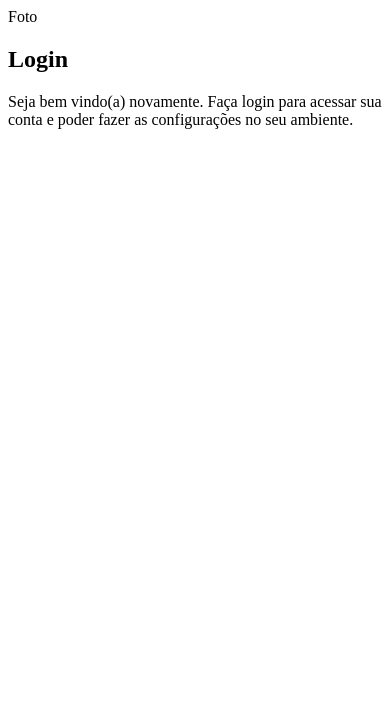
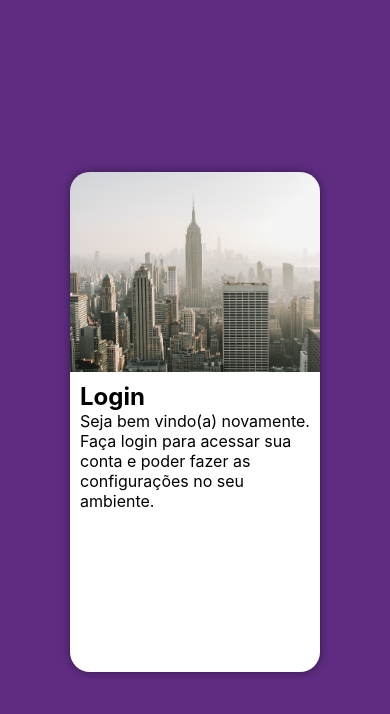
Before and after one commit to LeonardoFernandesJeronimo/Tela-de-Login-CursoEmVideo, a plain HTML site: page index.html in a window 390 px wide. Drawn offline with Linux system fonts and the light colour scheme.

Commit message:
mobile first

```diff
--- a/index.html
+++ b/index.html
@@ -10,9 +10,7 @@
 <body>
     <main>
         <section id="login">
-            <div id="imagem">
-                Foto
-            </div>
+            <div id="imagem"></div>
 
             <div id="formulario">
                 <h1>Login</h1>
--- a/src/css/style.css
+++ b/src/css/style.css
@@ -1,6 +1,46 @@
 @charset "UTF-8";
 
-/*
-Paleta de cores
-Verde:
-*/
+* {
+    font-family: -apple-system, BlinkMacSystemFont, 'Segoe UI', Roboto, Oxygen, Ubuntu, Cantarell, 'Open Sans', 'Helvetica Neue', sans-serif;
+    margin: 0;
+    padding: 0;
+    box-sizing: border-box;
+}
+
+html, body {
+    background-color: #5f2c82;
+    width: 100vw;
+    height: 100vh;
+}
+
+main {
+    position: relative;
+    width: 100vw;
+    height: 100vh;
+}
+
+section#login {
+    position: absolute;
+    top: 50%;
+    left: 50%;
+    transform: translate(-50%, -50%);
+    overflow: hidden;
+
+    background-color: white;
+    width: 250px;
+    height: 500px;
+    border-radius: 20px;
+    box-shadow: 0px 0px 10px rgba(0, 0, 0, 0.450);
+}
+
+section#login > div#imagem {
+    display: block;
+    background: #5f2c82 url(../images/pexels-vlada-karpovich.jpg) no-repeat center;
+    background-size: cover;
+    height: 200px;
+}
+
+section#login > div#formulario {
+    display: block;
+    padding: 10px;
+}
```
Also changed, not shown: src/images/pexels-vlada-karpovich.jpg (renamed from src/images/pexels-vlada-karpovich-4451438 (1).jpg).
